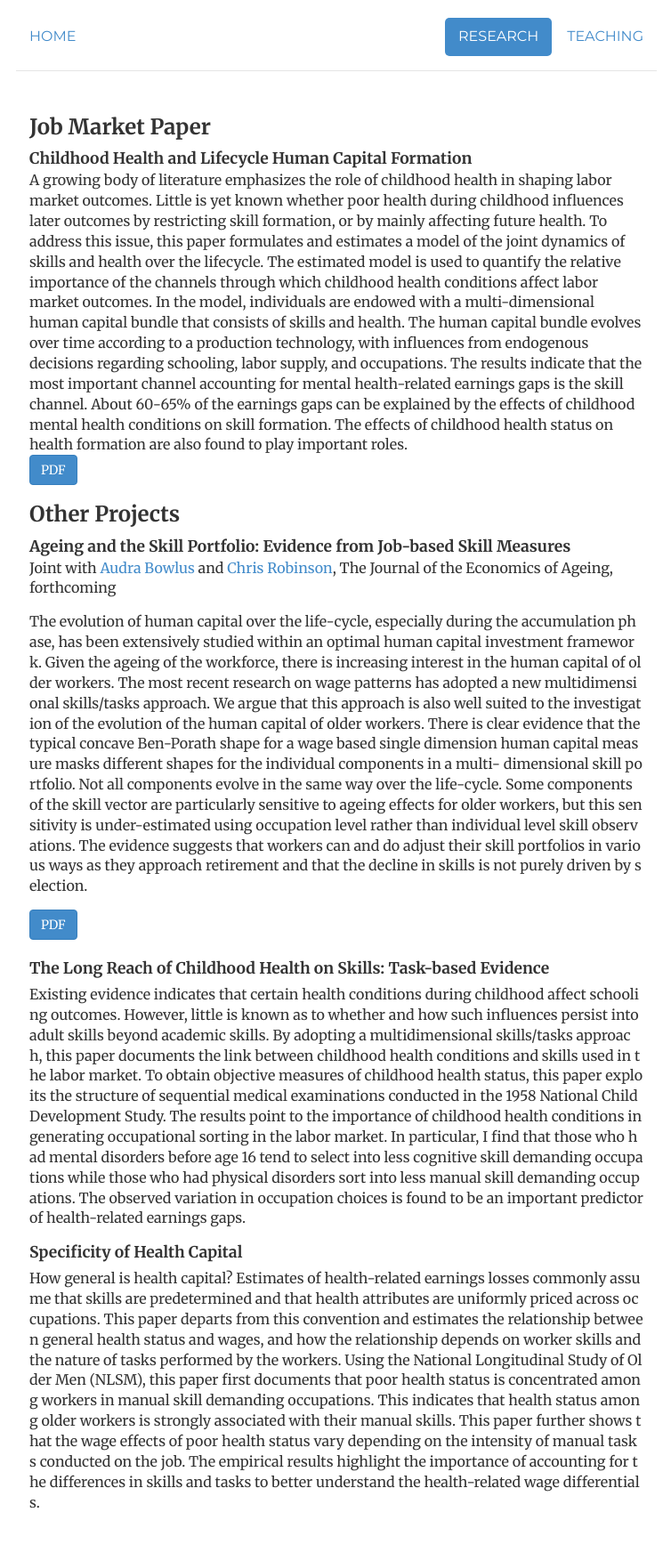
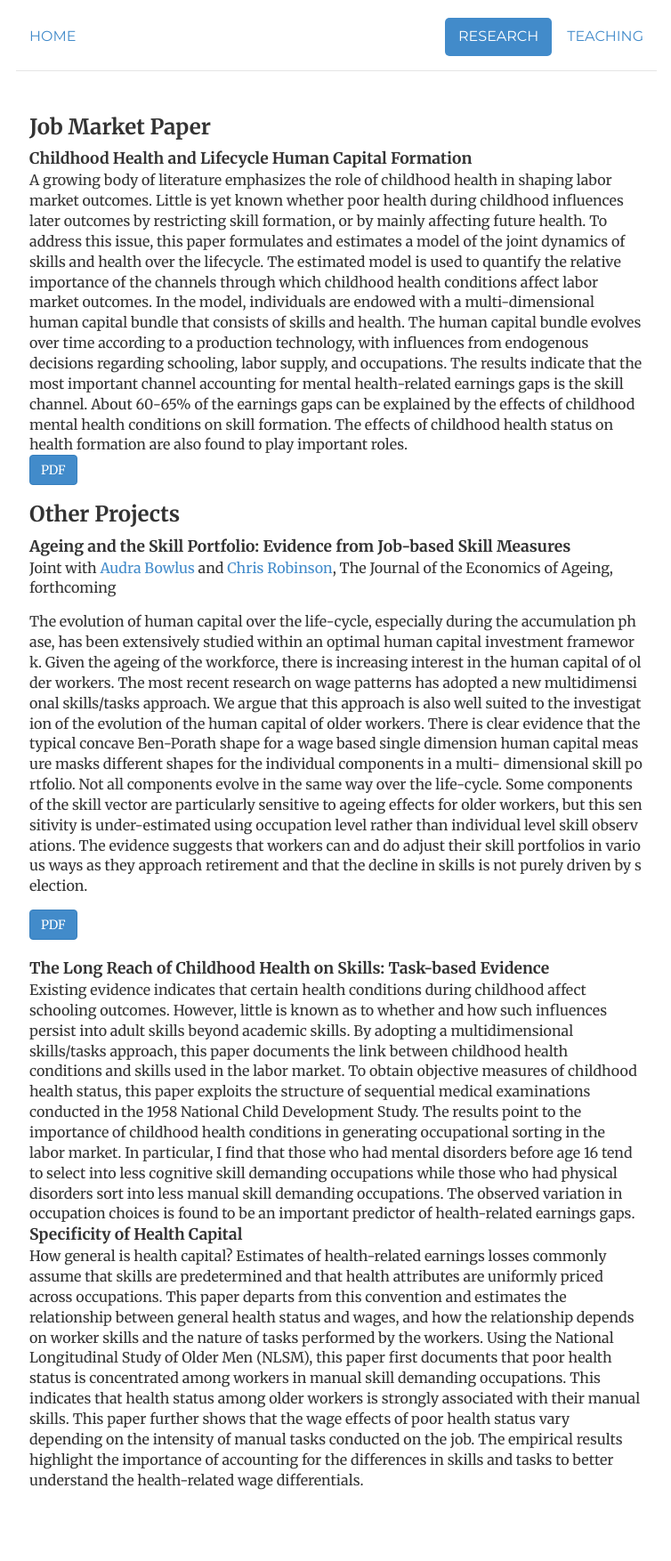
Before and after one commit to morihiroaki/morihiroaki.github.io, a Jekyll site: the page built from research.html, in a window 1280 px wide. Shown: the whole page at 89% size, without its empty margins (262-1016 px from the left). Built offline with Jekyll 4.4.1, drawn with Linux system fonts in a browser that asks for light colours; after the commit the page ends 1714 px from its top, so only the background shows below that.

Commit message:
Update research.html

```diff
--- a/research.html
+++ b/research.html
@@ -52,7 +52,7 @@
 
 <div class='span10 offset1'>
 <div class='pTitle'>The Long Reach of Childhood Health on Skills: Task-based Evidence</div>
-<div class='pAbstract'>
+<div style="width:100%">
  Existing evidence indicates that certain health conditions during childhood affect schooling
 outcomes. However, little is known as to whether and how such influences persist into
 adult skills beyond academic skills. By adopting a multidimensional skills/tasks approach,
@@ -70,7 +70,7 @@
 
 <div class='span10 offset1'>
 <div class='pTitle'>Specificity of Health Capital</div>
-<div class='pAbstract'>
+<div style="width:100%">
  How general is health capital? Estimates of health-related earnings losses commonly assume
 that skills are predetermined and that health attributes are uniformly priced across
 occupations. This paper departs from this convention and estimates the relationship between
```
